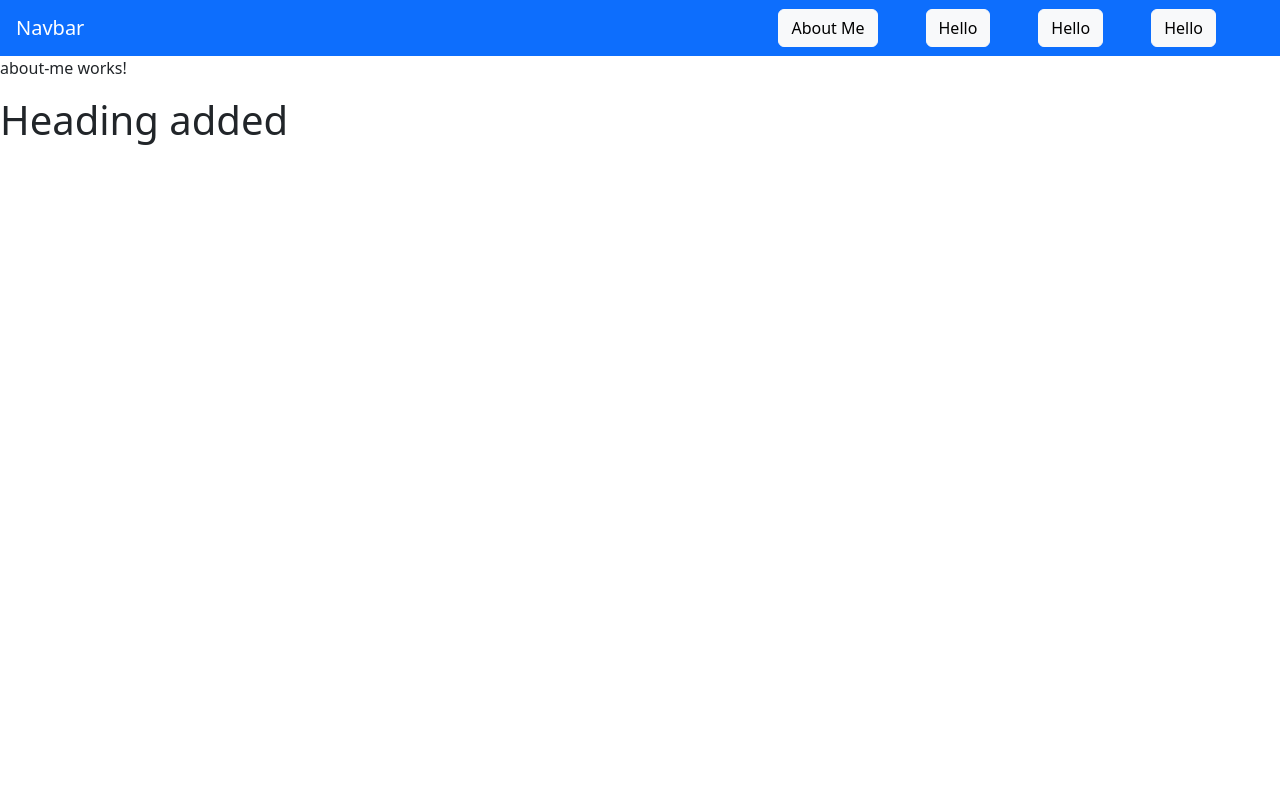
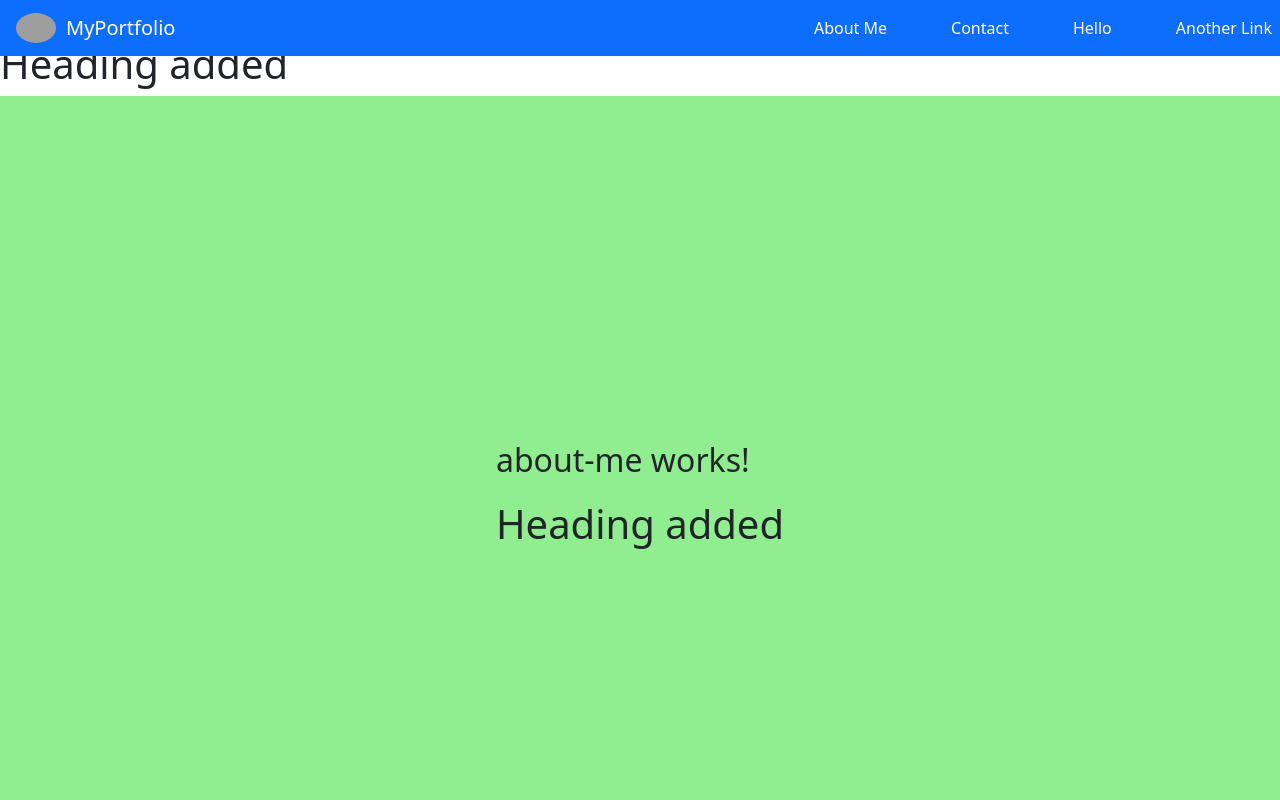
Before and after one commit to Yogesh-Shete/Portfolio, an Angular app: page /about in a window 1280 px wide. Shown: the top 800 px of the page. Built offline with nearby package versions, Linux system fonts and the light colour scheme; grey boxes are pictures that could not be loaded.

Commit message:
added scrolling web effect

```diff
--- a/src/app/app-routing.module.ts
+++ b/src/app/app-routing.module.ts
@@ -1,9 +1,11 @@
 import { NgModule } from '@angular/core';
 import { RouterModule, Routes } from '@angular/router';
 import { AboutMeComponent } from './about-me/about-me.component';
+import { ContactMeComponent } from './contact-me/contact-me.component';
 
 const routes: Routes = [
   { path: 'about', component: AboutMeComponent },
+  { path: 'contactme', component: ContactMeComponent }
   // { path: '**', redirectTo: 'about' } // Redirect to about page for unknown routes
 ];
 
--- a/src/app/app.component.css
+++ b/src/app/app.component.css
@@ -1,3 +1,29 @@
-.navbar-right{
+.navbar-right {
     margin-left: auto;
 }
+
+.navbar {
+    z-index: 1030; /* Ensure it stays on top of other elements */
+  }
+
+.section {
+    height: 100vh;
+    /* Each section takes full viewport height */
+    display: flex;
+    justify-content: center;
+    align-items: center;
+    font-size: 2rem;
+    padding: 20px;
+}
+
+#home {
+    background-color: lightblue;
+}
+
+#about {
+    background-color: lightgreen;
+}
+
+#contactme {
+    background-color: lightcoral;
+}
--- a/src/app/app.component.html
+++ b/src/app/app.component.html
@@ -1,16 +1,38 @@
-<nav class="navbar navbar-expand-lg navbar-light bg-primary ">
-  <a class="navbar-brand text-white ml-3" href="#">Navbar</a>
-  <button class="navbar-toggler" type="button" data-toggle="collapse" data-target="#navbarNavAltMarkup"
-    aria-controls="navbarNavAltMarkup" aria-expanded="false" aria-label="Toggle navigation">
-    <span class="navbar-toggler-icon"></span>
-  </button>
-  <div class="navbar-right mr-3 text-white" id="navbarNavAltMarkup">
-    <div class="navbar-nav">
-      <li class="mr-5 btn btn-light" (click)="AboutMe()">About Me</li>
-      <li class="mr-5 btn btn-light" routerLink="/about">Hello</li>
-      <li class="mr-5 btn btn-light" routerLink="/about">Hello</li>
-      <li class="mr-5 btn btn-light" routerLink="/about">Hello</li>
+<div>
+  <nav class="navbar navbar-expand-lg navbar-light bg-primary fixed-top">
+    <a class="navbar-brand d-flex align-items-center text-white ml-3" href="#">
+      <img src="assets/YOG.png" alt="Logo" class="rounded-circle" style="height: 30px; margin-right: 10px;">
+      MyPortfolio
+    </a>
+    <!-- <a class="navbar-brand text-white ml-3" href="#">Yogesh Shete</a> -->
+    <button class="navbar-toggler" type="button" data-toggle="collapse" data-target="#navbarNavAltMarkup"
+      aria-controls="navbarNavAltMarkup" aria-expanded="false" aria-label="Toggle navigation">
+      <span class="navbar-toggler-icon"></span>
+    </button>
+    <div class="collapse navbar-collapse" id="navbarNavAltMarkup">
+      <ul class="navbar-nav ml-auto">
+        <li class="nav-item mr-5">
+          <a class="nav-link text-white" href="#about">About Me</a>
+        </li>
+        <li class="nav-item mr-5">
+          <a class="nav-link text-white" href="#contactme">Contact</a>
+        </li>
+        <li class="nav-item mr-5">
+          <span class="nav-link text-white">Hello</span>
+        </li>
+        <li class="nav-item">
+          <a class="nav-link text-white" routerLink="/about">Another Link</a>
+        </li>
+      </ul>
     </div>
-  </div>
-</nav>
+  </nav>
+</div>
+
 <router-outlet></router-outlet>
+
+<div id="about" class="section">
+  <app-about-me></app-about-me>
+</div>
+<div id="contactme" class="section">
+  <app-contact-me></app-contact-me>
+</div>
--- a/src/index.html
+++ b/src/index.html
@@ -11,5 +11,8 @@
 </head>
 <body>
   <app-root></app-root>
+  <script src="https://code.jquery.com/jquery-3.5.1.min.js"></script>
+  <script src="https://cdn.jsdelivr.net/npm/@popperjs/core@2.9.3/dist/umd/popper.min.js"></script>
+  <script src="https://stackpath.bootstrapcdn.com/bootstrap/4.5.2/js/bootstrap.min.js"></script>
 </body>
 </html>
```
Also changed, not shown: 1 other file (tests, documents, lock files or other folders).
